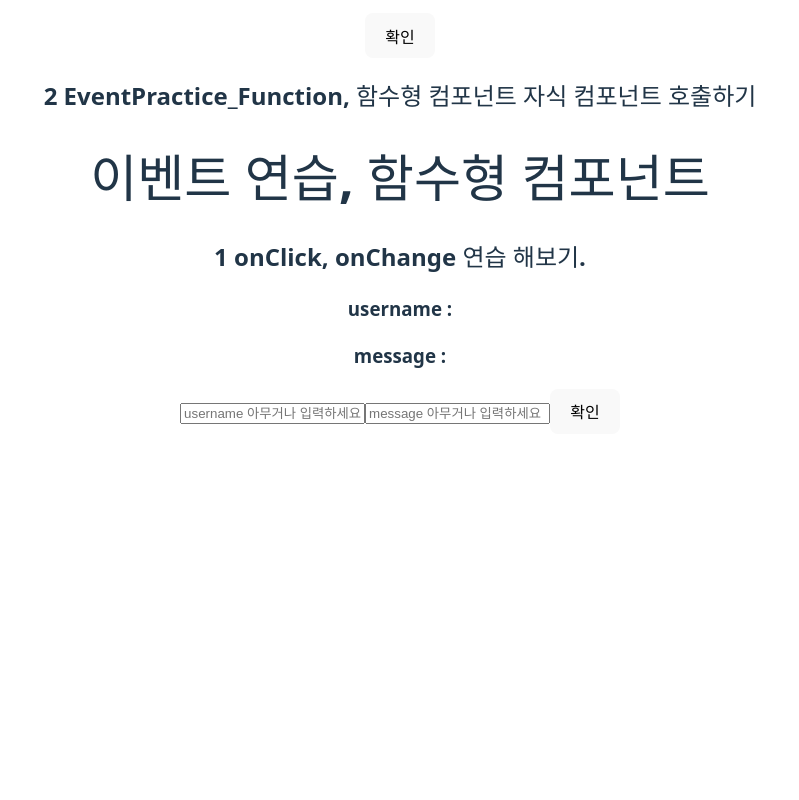
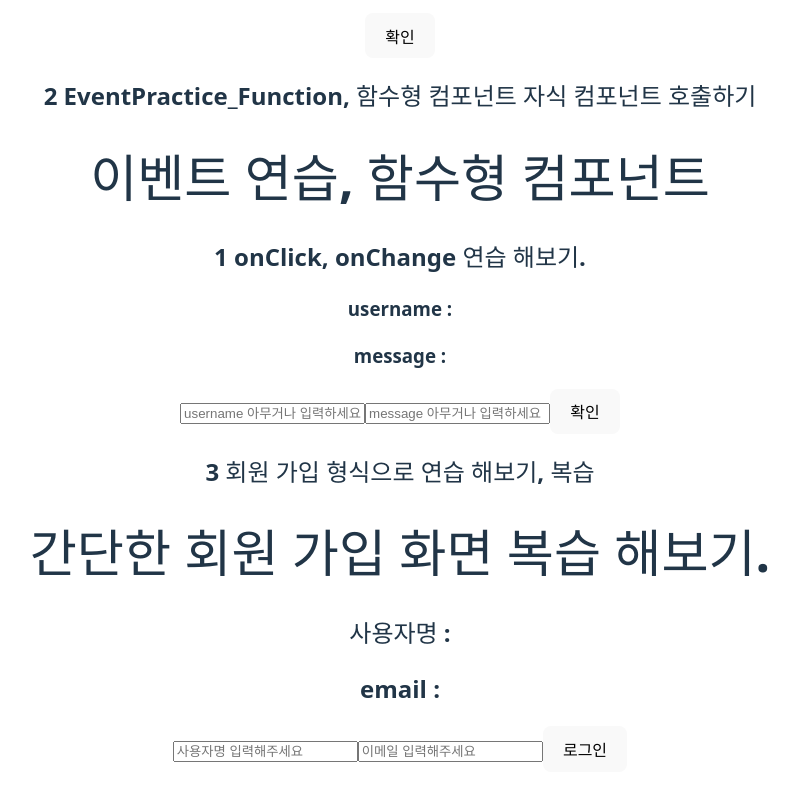
Before and after one commit to reokkamy/React-WorkSpace-k6-0806, a React (Vite) app in the folder ch04-vite-test/: page / in a window 1280 px wide. Shown: the part 554-1354 px from the top of the page, without its empty margins (240-1039 px from the left). Before the commit the page ends 1020 px from the top, so only its background shows below. Built offline with nearby package versions, Linux system fonts and the light colour scheme.

Commit message:
3교시, 함수형 컴포넌트에서, 회원 가입 형식으로, useState , 이벤트 핸들러 연습 해보기,

```diff
--- a/ch04-vite-test/src/App.jsx
+++ b/ch04-vite-test/src/App.jsx
@@ -1,6 +1,7 @@
 import "./App.css";
 import EventPractice from "./component/EventPractice";
 import EventPractice_Function from "./component/EventPractice_Function";
+import JoinForm from "./component/JoinForm";
 
 function App() {
   return (
@@ -10,6 +11,8 @@ function App() {
       <EventPractice />
       <h2>2 EventPractice_Function, 함수형 컴포넌트 자식 컴포넌트 호출하기</h2>
       <EventPractice_Function />
+      <h2>3 회원 가입 형식으로 연습 해보기, 복습 </h2>
+      <JoinForm />
     </>
   );
 }
--- /dev/null
+++ b/ch04-vite-test/src/component/JoinForm.jsx
@@ -0,0 +1,70 @@
+import React, { useState } from "react";
+// 회원 가입 양식,
+// 1 username 2 email 3 password 4, passwordConfirm
+const JoinForm = () => {
+  // 1) useState 사용법, 2) 이벤트 핸들링
+  const [form, setForm] = useState({
+    username: "",
+    email: "",
+    password: "",
+    passwordConfirm: "",
+  });
+
+  // form 객체에서 , 각각의 멤버 변수를 꺼내기
+  const { username, email, password, passwordConfirm } = form;
+
+  // 이벤트 핸들링 추가 1) onChange 2) onClick
+  const onChange = (e) => {
+    setForm({
+      // 기존 객체의 값을 불러오고
+      ...form,
+      // 변경이 있으면, 덮어쓰기로 수정.
+      [e.target.name]: e.target.value,
+    });
+  };
+
+  const onClick = () => {
+    // 간단히, 입력란 기본 유효성 체크 하기, 값이 있는지 여부만 확인.
+    if (!username || !email || !password || !passwordConfirm) {
+      alert("모든 값을 입력해주세요");
+      return;
+    }
+    // 패스워드, 패스워드 확인 입력란의 값의 일치, 체크
+    if (password !== passwordConfirm) {
+      alert("비밀번호가 일치하지 않습니다.");
+    }
+    // 단순, 알림창
+    alert("회원가입 완료");
+    // 입력란, 4개를 비우기
+    setForm({
+      username: "",
+      email: "",
+      password: "",
+      passwordConfirm: "",
+    });
+  };
+  return (
+    <>
+      <h1>간단한 회원 가입 화면 복습 해보기. </h1>
+      <h2>사용자명 : {username}</h2>
+      <h2>email : {email}</h2>
+      <input
+        type="text"
+        name="username"
+        placeholder="사용자명 입력해주세요"
+        value={username}
+        onChange={onChange}
+      />
+      <input
+        type="text"
+        name="email"
+        placeholder="이메일 입력해주세요"
+        value={email}
+        onChange={onChange}
+      />
+      <button onClick={onClick}>로그인</button>
+    </>
+  );
+};
+
+export default JoinForm;
```
